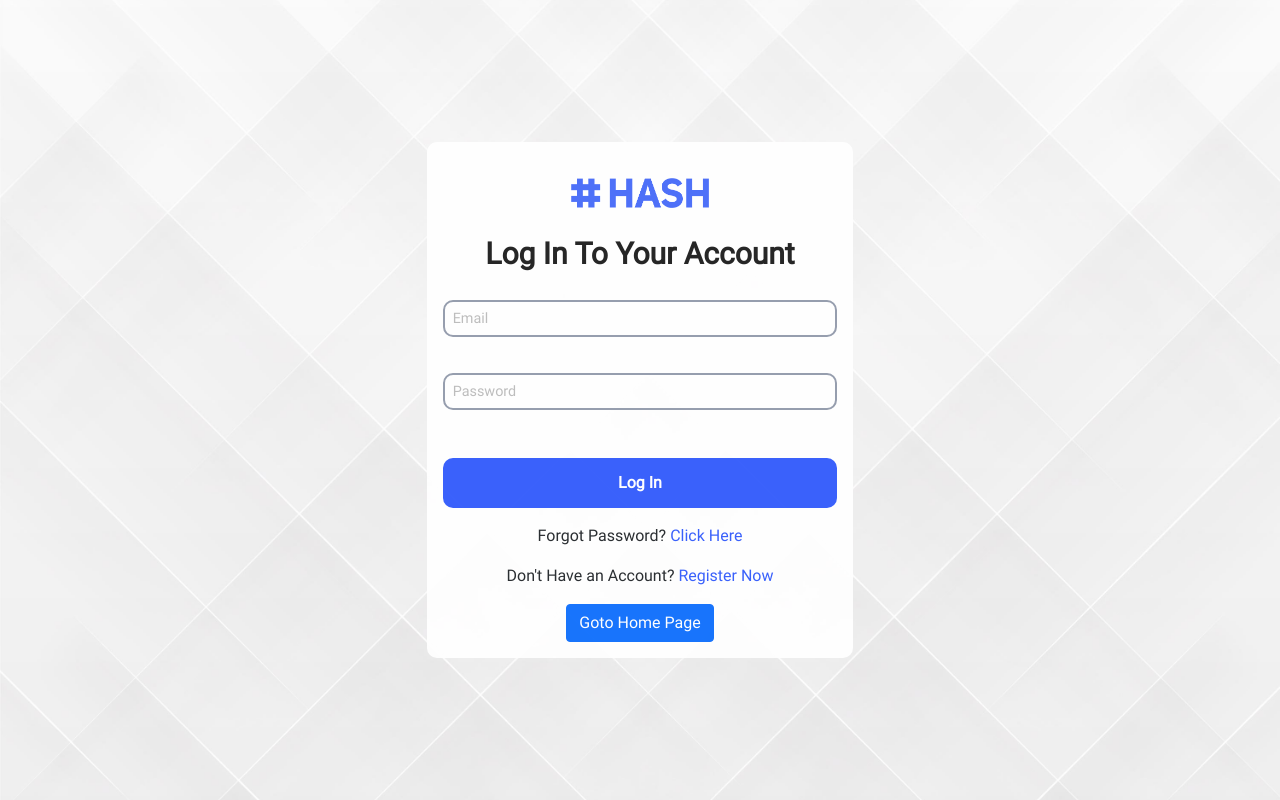
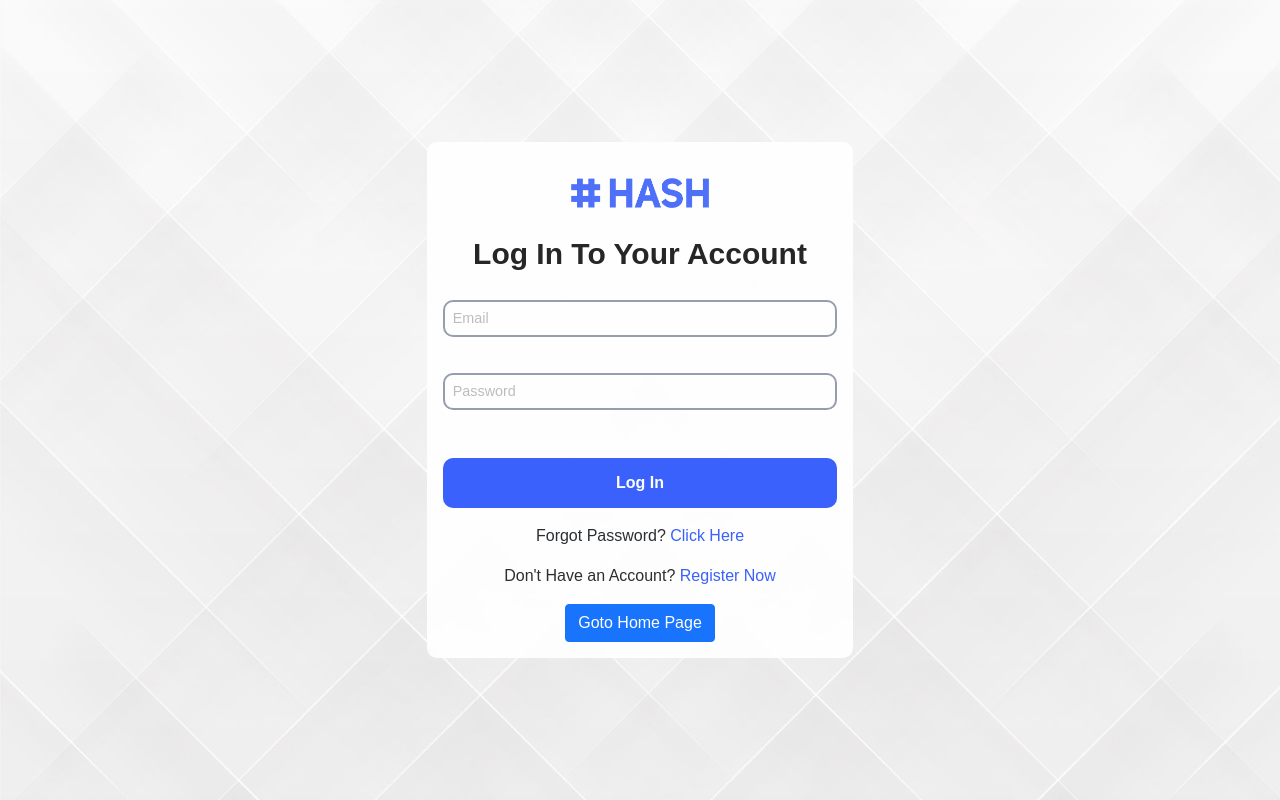
Before and after one commit to Hashan2kk2/HASH, a PHP site: page /index.php in a window 1280 px wide. Run offline with PHP 8.4, Linux system fonts and the light colour scheme; data comes from the database, SQL or seed files in the repository; some libraries are stand-ins or nearby versions.

Commit message:
Refactor font-family in index.css for improved consistency and readability

```diff
--- a/css/index.css
+++ b/css/index.css
@@ -4,7 +4,7 @@
 }
 
 * {
-    font-family: "Roboto";
+    font-family: Arial, Helvetica, sans-serif;
     margin: 0;
     padding: 0;
     box-sizing: border-box;
```
